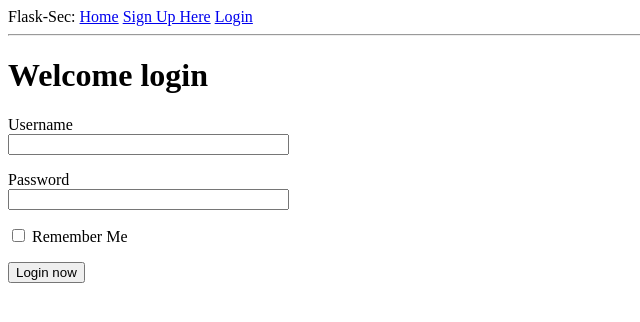
After one commit to NicklausPark/flask-sec, a Flask app: page /login in a window 1280 px wide. The commit adds this page. Shown: the top 322 px of the page, without its empty margins (0-640 px from the left). Run offline with Flask 2, Linux system fonts and the light colour scheme.

Commit message:
added login.html

```diff
--- a/app/__init__.py
+++ b/app/__init__.py
@@ -1,5 +1,7 @@
 from flask import Flask
+from config import Config
 
 app = Flask(__name__)
+app.config.from_object(Config)
 
 from app import routes
--- /dev/null
+++ b/app/forms.py
@@ -0,0 +1,9 @@
+from flask_wtf import FlaskForm
+from wtforms import StringField, PasswordField, BooleanField, SubmitField
+from wtforms.validators import DataRequired
+
+class LoginForm(FlaskForm):
+    username = StringField('Username', validators=[DataRequired()])
+    password = PasswordField('Password', validators=[DataRequired()])
+    remember_me = BooleanField('Remember Me')
+    submit = SubmitField('Login now')
--- a/app/routes.py
+++ b/app/routes.py
@@ -1,5 +1,6 @@
 from flask import render_template, request
 from app import app
+from app.forms import LoginForm
 
 @app.route('/')
 @app.route('/index', methods=['GET', 'POST'])
@@ -13,3 +14,8 @@ def index():
 def register():
     user = {'username' : 'nick'}
     return render_template('register.html', title="Sign up here", user=user)
+
+@app.route('/login')
+def login():
+    form = LoginForm()
+    return render_template('login.html', title="Sign In", form=form)
--- a/app/templates/base.html
+++ b/app/templates/base.html
@@ -9,8 +9,10 @@
 
 </head>
 <body>
-    <div>Flask-Sec: <a href="/index">Home</a></div>
-    <div>Register: <a href="/register">Sign Up Here</a></div>
+    <div>Flask-Sec: <a href="/index">Home</a>
+                    <a href="/register">Sign Up Here</a>
+                    <a href="/login">Login</a>
+    </div>
     <hr>
     {% block content %}{% endblock %}
 </body>
--- /dev/null
+++ b/app/templates/login.html
@@ -0,0 +1,28 @@
+{% extends "base.html" %}
+
+{% block content %}
+    <h1>Welcome login</h1>
+
+    <form action="" method="post">
+        {{ form.hidden_tag()}}
+
+        <p>
+            {{ form.username.label }}<br>
+            {{ form.username(size=32) }}<br>
+        </p>
+
+        <p>
+            {{ form.password.label }}<br>
+            {{ form.password(size=32) }}<br>
+        </p>
+
+        <p>
+            {{ form.remember_me() }} {{ form.remember_me.label }}
+        </p>
+
+        <p>
+            {{form.submit()}}
+        </p>
+    </form>
+
+{% endblock %}
--- /dev/null
+++ b/config.py
@@ -0,0 +1,4 @@
+import os
+
+class Config(object):
+    SECRET_KEY = os.environ.get('SECRET_KEY') or 'whatever'
--- a/requirements.txt
+++ b/requirements.txt
@@ -1,6 +1,8 @@
 click==6.7
 Flask==0.12.2
+Flask-WTF==0.14.2
 itsdangerous==0.24
 Jinja2==2.10
 MarkupSafe==1.0
 Werkzeug==0.14.1
+WTForms==2.1
```
Also changed, not shown: app/templates/index.html (+0 -13 lines).
